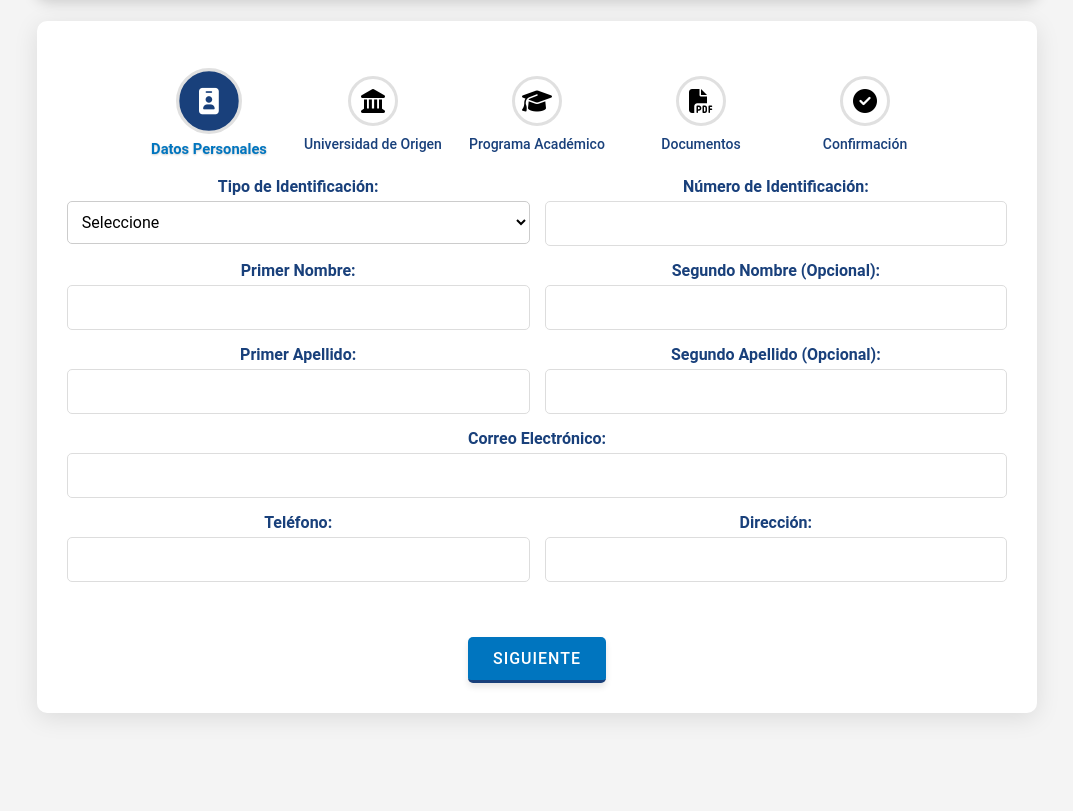
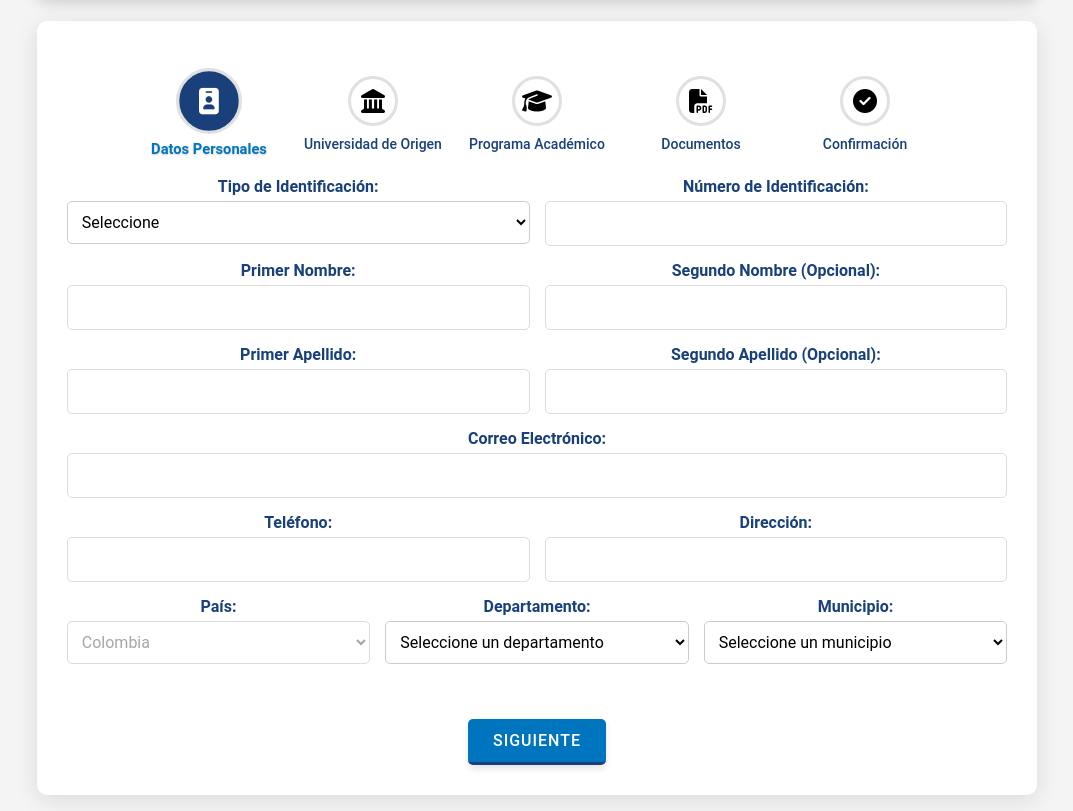
Before and after one commit to ValentinaSolarte1/Homologaciones, a website: page formularioHomologacion.html in a window 1280 px wide. Shown: the part 115-926 px from the top of the page, without its empty margins (103-1176 px from the left). Before the commit the page ends 844 px from the top, so only its background shows below. Drawn offline with Linux system fonts and the light colour scheme.

Commit message:
Update formularioHomologacion.html

```diff
--- a/formularioHomologacion.html
+++ b/formularioHomologacion.html
@@ -12,7 +12,9 @@
 
 
 </head>
- <header>
+
+<body>
+    <header>
         <h1>Universidad Autónoma del Cauca</h1>
         <p>Proceso de Homologación Académica</p>
     </header>
@@ -124,7 +126,29 @@
                         </div>
                     </div>
 
+                    <div class="row">
+                        <div class="form-group">
+                            <label>País:</label>
+                            <select id="pais" required disabled onchange="cargarDepartamentos()">
+                                <option value="Colombia">Colombia</option>
+                            </select><br>
+                        </div>
+                        <div class="form-group">
+                            <label>Departamento:</label>
+                            <select id="departamento" required onchange="updateMunicipios()">
+                                <option value="">Seleccione un departamento</option>
+                            </select>
+                            <span class="error-message"></span>
+                        </div>
 
+                        <div class="form-group">
+                            <label>Municipio:</label>
+                            <select id="municipio" required>
+                                <option value="">Seleccione un municipio</option>
+                            </select>
+                            <span class="error-message"></span>
+                        </div>
+                    </div>
                     <div class="btn-container">
                         <button type="button" class="next-button" onclick="validarFormularioStep1(1)">Siguiente</button>
                     </div>
@@ -137,7 +161,7 @@
 
                 <!-- Selección de País (Solo Colombia) -->
                 <label>País:</label>
-                <select id="pais" required disabled onchange="cargarDepartamentos()">
+                <select id="pais" required disabled onchange="cargarPaises()">
                     <option value="Colombia">Colombia</option>
                 </select><br>
 
@@ -193,8 +217,11 @@
                     <label>Fecha del Último Semestre Cursado:</label>
                     <input type="date" id="fecha_ultimo_semestre" required><br>
                 </div>
-                <button type="button" class="prev-button" onclick="changeStep(-1)">Anterior</button>
-                <button type="button" class="next-button" onclick="validarFormularioStep2()">Siguiente</button>
+
+                <div class="btn-container">
+                    <button type="button" class="prev-button" onclick="changeStep(-1)">Anterior</button>
+                    <button type="button" class="next-button" onclick="validarFormularioStep2()">Siguiente</button>
+                </div>
             </div>
             <!--STEP 3-->
 
@@ -274,7 +301,6 @@
             </div>
         </form>
     </div>
-
     <script src="JavaFormularioHomologacion.js"></script>
 </body>
 
```
